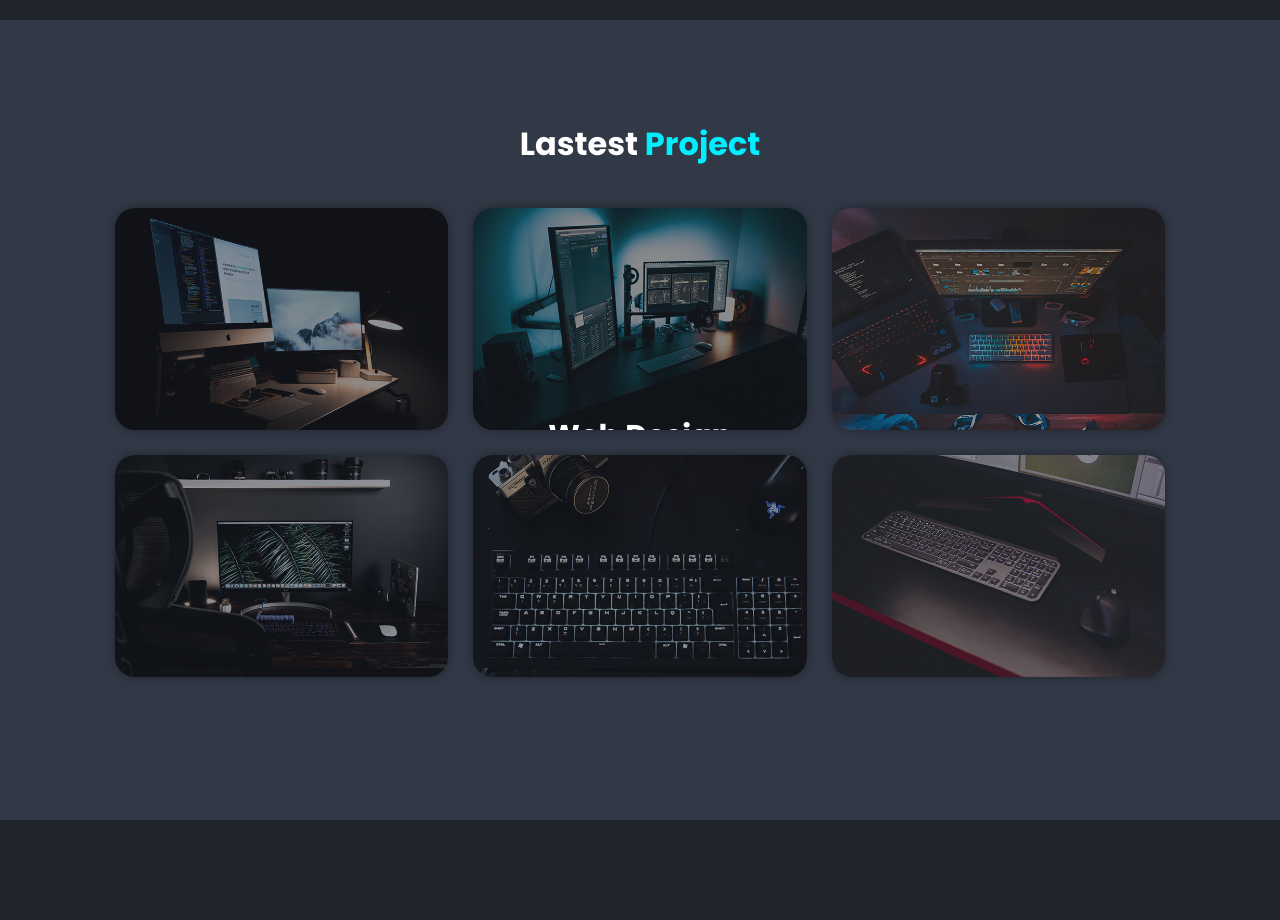
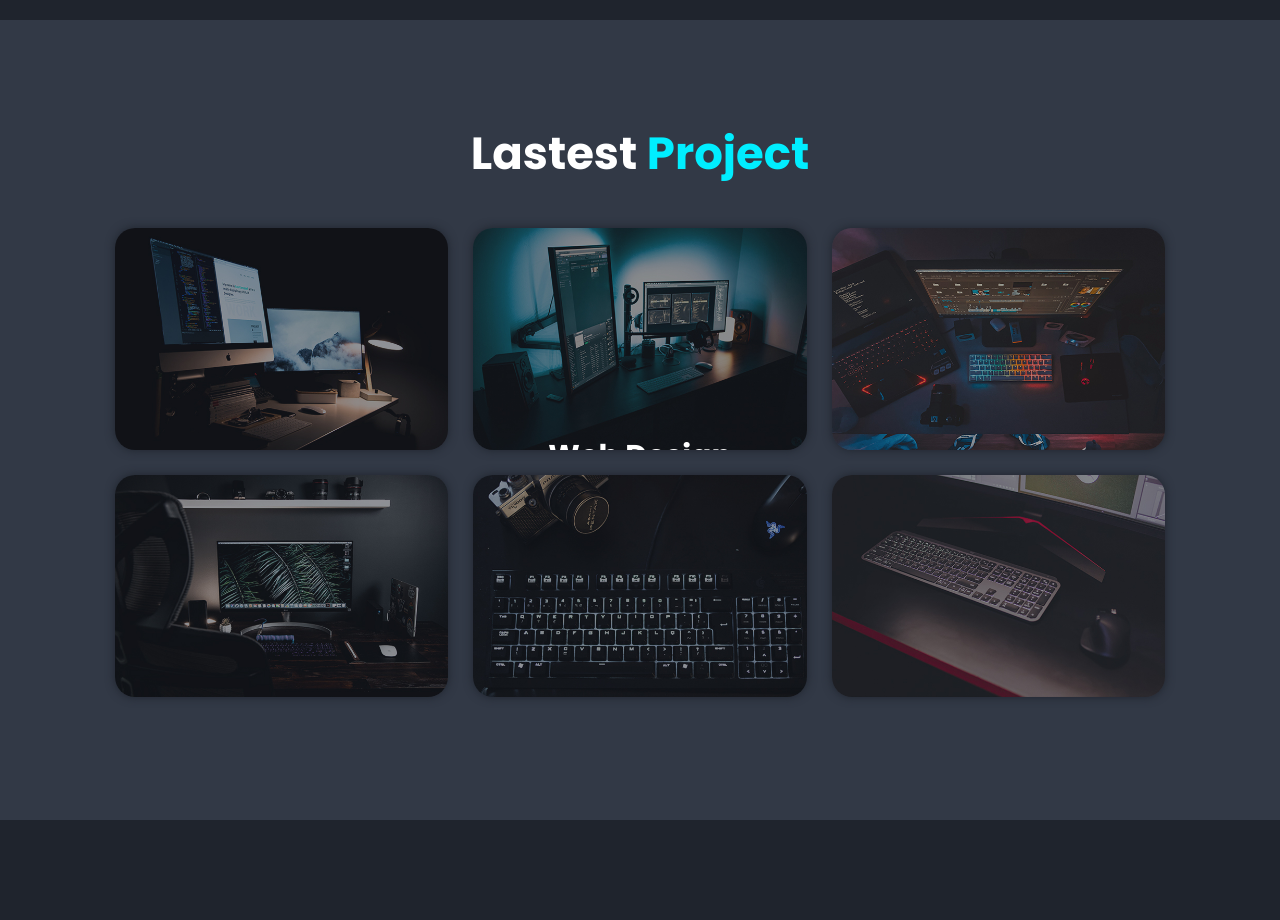
Before and after one commit to UrieThiombiano/portfolio-example, a plain HTML site: page index.html in a window 1280 px wide. Shown: the part 2380-3300 px from the top of the page. Drawn offline with nearby package versions, Linux system fonts and the light colour scheme.

Commit message:
Update index.css

```diff
--- a/index.css
+++ b/index.css
@@ -222,8 +222,6 @@ gap:2rem;
 }
 .portfolio h2{
     margin-bottom: 4rem;
-    font-size: 3.2rem;
-    text-align: center;
 }
 .portfolio-container{
     display: grid;
```
